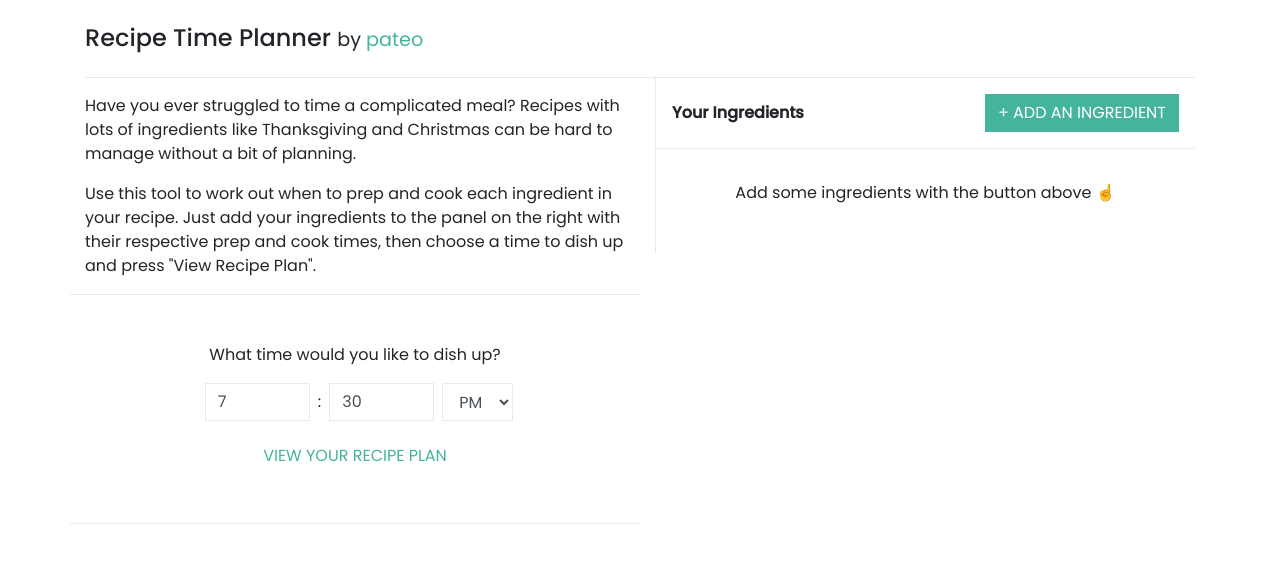
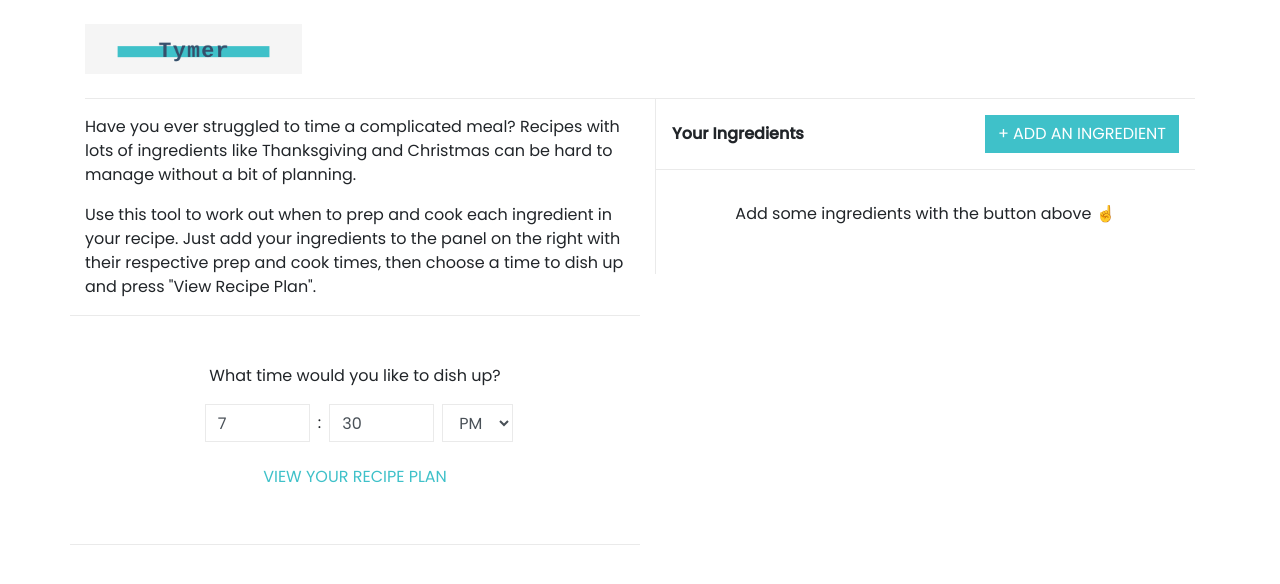
Before and after one commit to dashedstripes/recipe-time-planner, a React (Create React App) app: page / in a window 1280 px wide. Shown: the top 584 px of the page. Built offline with nearby package versions, Linux system fonts and the light colour scheme.

Commit message:
Give this thing some branding

```diff
--- a/public/index.html
+++ b/public/index.html
@@ -20,10 +20,10 @@
       work correctly both with client-side routing and a non-root public URL.
       Learn how to configure a non-root public URL by running `npm run build`.
     -->
-  <title>Recipe Time Planner - by pateo</title>
+  <title>Tymer</title>
   <link href="https://fonts.googleapis.com/css?family=Poppins:400,500" rel="stylesheet">
-  <link rel="stylesheet" href="https://use.fontawesome.com/releases/v5.0.13/css/all.css" integrity="sha384-DNOHZ68U8hZfKXOrtjWvjxusGo9WQnrNx2sqG0tfsghAvtVlRW3tvkXWZh58N9jp"
-    crossorigin="anonymous">
+  <link rel="stylesheet" href="https://use.fontawesome.com/releases/v5.0.13/css/all.css"
+    integrity="sha384-DNOHZ68U8hZfKXOrtjWvjxusGo9WQnrNx2sqG0tfsghAvtVlRW3tvkXWZh58N9jp" crossorigin="anonymous">
   <link rel="stylesheet" href="https://stackpath.bootstrapcdn.com/bootstrap/4.1.1/css/bootstrap.min.css">
 </head>
 
--- a/src/App.js
+++ b/src/App.js
@@ -7,7 +7,9 @@ class App extends Component {
     return (
       <div className='container'>
         <div className='border-bottom py-4'>
-          <h1 className='h4 mb-0'>Recipe Time Planner <small>by <a href='https://pateo.co'>pateo</a></small></h1>
+          <h1 className='h4 mb-0'>
+            <img src="/images/logo.png" className="logo" alt="Tymer" />
+          </h1>
         </div>
         <IngredientsList />
       </div>
--- a/src/css/style.css
+++ b/src/css/style.css
@@ -22,11 +22,11 @@ body {
 }
 
 a {
-  color: #45b49c;
+  color: #3FC1C9;
 }
 
 a:hover {
-  color: #318674;
+  color: #339ca1;
 }
 
 .btn {
@@ -35,30 +35,30 @@ a:hover {
 
 .btn-primary {
   color: #fff;
-  background-color: #45b49c;
-  border-color: #45b49c;
+  background-color: #3FC1C9;
+  border-color: #3FC1C9;
 }
 
 .btn-primary:hover {
   color: #fff;
-  background-color: #318674;
-  border-color: #318674;
+  background-color: #339ca1;
+  border-color: #339ca1;
 }
 
 .btn-primary:not(:disabled):not(.disabled).active, .btn-primary:not(:disabled):not(.disabled):active, .show>.btn-primary.dropdown-toggle {
   color: #fff;
-  background-color: #218872;
-  border-color: #218872;
+  background-color: #277579;
+  border-color: #277579;
 }
 
 .btn-link {
   font-weight: 400;
-  color: #45b49c;
+  color: #3FC1C9;
   background-color: transparent;
 }
 
 .btn-link:hover {
-  color: #318674;
+  color: #339ca1;
 }
 
 .form-control {
@@ -130,3 +130,7 @@ a:hover {
     vertical-align: middle;
 }
 }
+
+.logo {
+  height: 50px;
+}
```
Also changed, not shown: public/images/logo.png (added), 1 other file (tests, documents, lock files or other folders).
